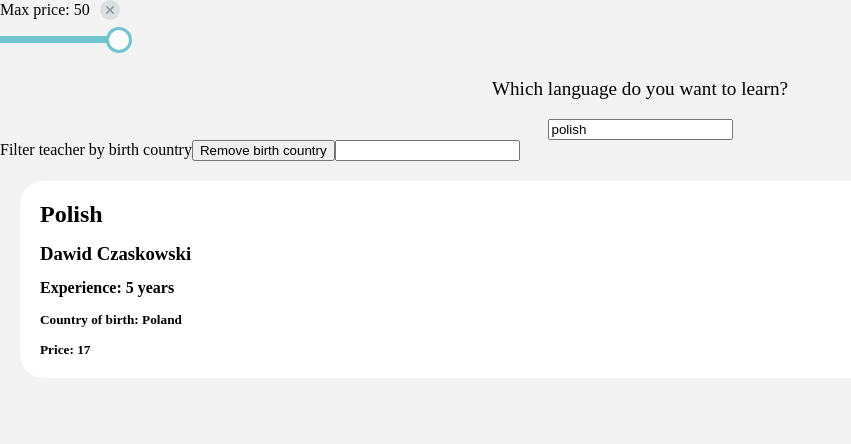
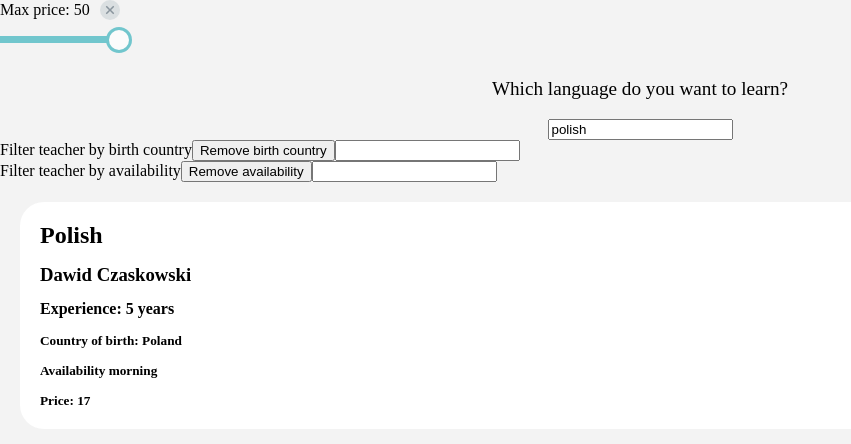
Before and after one commit to ryan50500/Language__App__React__TypeScript, a React (Create React App) app: page / in a window 1280 px wide. Shown: the top 444 px of the page, without its empty margins (0-851 px from the left). Built offline with nearby package versions, Linux system fonts and the light colour scheme.

Commit message:
adding availability option

```diff
--- a/src/TeacherArray.tsx
+++ b/src/TeacherArray.tsx
@@ -7,6 +7,7 @@ const TeacherArray = [
         experience: '5 years',
         country: 'Poland',
         price: 17,
+        availability: 'morning',
         id: 0,
     },
     {
@@ -15,6 +16,7 @@ const TeacherArray = [
         experience: '2 years',
         country: 'France',
         price: 15,
+        availability: 'afternoon',
         id: 1
     },
     {
@@ -23,6 +25,7 @@ const TeacherArray = [
         experience: '1 year',
         country: 'Argentina',
         price: 14,
+        availability: 'morning',
         id: 2
     },
     {
@@ -31,6 +34,7 @@ const TeacherArray = [
         experience: '10 years',
         country: 'Spain',
         price: 45,
+        availability: 'evening',
         id: 3
     },
     {
@@ -39,6 +43,7 @@ const TeacherArray = [
         experience: '3 years',
         country: 'Russia',
         price: 20,
+        availability: 'morning',
         id: 4
     },
     {
@@ -47,6 +52,7 @@ const TeacherArray = [
         experience: '3 years',
         country: 'Ukraine',
         price: 10,
+        availability: 'afternoon',
         id: 5
     },
 ]
--- a/src/components/FilteredTeachers.tsx
+++ b/src/components/FilteredTeachers.tsx
@@ -13,6 +13,7 @@ const FilteredTeachers: React.FC<Props> = ({ initialInputText }) => {
     const [inputText, setInputText] = useState<string | number>(initialInputText);
     const [maxPrice, setMaxPrice] = useState<number>(50);
     const [teacherBirthCountry, setTeacherBirthCountry] = useState<string>("");
+    const [teacherAvailability, setTeacherAvailability] = useState<string>("");
 
 
     // filter the results by language searched for
@@ -24,6 +25,11 @@ const FilteredTeachers: React.FC<Props> = ({ initialInputText }) => {
     // filter the results by price and birth country of teacher
     filteredTeachers = filteredTeachers.filter(
         (arrayMatched) => arrayMatched.price < maxPrice && arrayMatched.country.toLowerCase().indexOf(teacherBirthCountry.toString()) !== -1
+    );
+
+    // filter the results by teacher availabilty
+    filteredTeachers = filteredTeachers.filter(
+        (arrayMatched) => arrayMatched.availability.toLowerCase().indexOf(teacherAvailability.toString()) !== -1
     );
 
 
@@ -48,6 +54,18 @@ const FilteredTeachers: React.FC<Props> = ({ initialInputText }) => {
     };
 
 
+    // filter teachers by Availability
+    const handleAvailability = (event: React.ChangeEvent<HTMLInputElement>) => {
+        setTeacherAvailability(event.target.value);
+        // setMaxPrice(parseInt(event.target.value));
+    };
+
+    // remove teacher by Availability
+    const removeAvailability = () => {
+        setTeacherAvailability("")
+    };
+
+
     // remove teacher birth country filter
     const removeBirthCountry = () => {
         setTeacherBirthCountry("")
@@ -64,11 +82,19 @@ const FilteredTeachers: React.FC<Props> = ({ initialInputText }) => {
             </div>
             {/* filter teachers by price */}
             <input type="range" id="priceRange" name="priceRange" min="0" max="50" step="5" value={maxPrice} onChange={handlePriceChange} className={PriceFilterStyles.priceSlider} />
+
             {/* filter the results by language */}
             <SearchLanguage inputText={inputText} setInputText={setInputText} filteredTeachers={filteredTeachers} />
+
             {/* filter teachers by birth country */}
             <span>Filter teacher by birth country</span><button onClick={removeBirthCountry}>Remove birth country</button>
             <input type="text" id="teacherBirth" name="teacherBirth" value={teacherBirthCountry} onChange={handleBirthCountry} />
+
+            {/* filter teachers by availability */}
+            <div className="poo">
+                <span>Filter teacher by availability</span><button onClick={removeAvailability}>Remove availability</button>
+                <input type="text" id="teacherAvailability" name="teacherAvailability" value={teacherAvailability} onChange={handleAvailability} />
+            </div>
             {filteredTeachers.map((arrayItem) => {
                 return (
                     <TeacherBorder key={arrayItem.id}>
@@ -77,6 +103,7 @@ const FilteredTeachers: React.FC<Props> = ({ initialInputText }) => {
                             <h3>{arrayItem.name}</h3>
                             <h4>Experience: {arrayItem.experience}</h4>
                             <h5>Country of birth: {arrayItem.country}</h5>
+                            <h5>Availability {arrayItem.availability}</h5>
                             <h5 className={TeacherStyles.price}>Price: {arrayItem.price}</h5>
                         </div>
                     </TeacherBorder>
```
